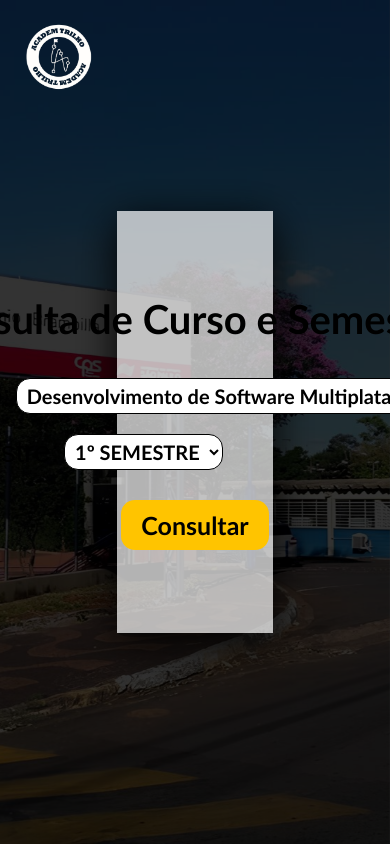
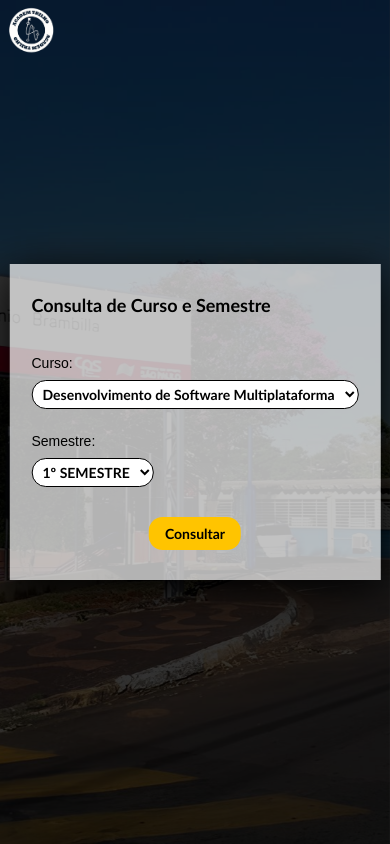
Before and after one commit to GiovaniOrtegaFatec/PI_4semAcademTrilho, a Django app: page / in a window 390 px wide; the page is wider, and only the part inside the window is pictured. Run offline with Django 5.2, Linux system fonts and the light colour scheme; some web fonts are replaced.

Commit message:
24-06-2024

```diff
--- a/PI_4sems/static/index.css
+++ b/PI_4sems/static/index.css
@@ -5,19 +5,20 @@
 
 * {
     font-family: 'Calibri', sans-serif !important;
-    margin: 0%;
+    margin: 0;
     padding: 0;
+    box-sizing: border-box;
 }
 
 .logo {
     margin-right: auto;
     background: url('/static/logo_branco.png') no-repeat;
     background-size: contain;
-    width: 20%; /* Largura da imagem do logo */
-    height: 200px; /* Altura da imagem do logo */
+    width: 20%;
+    height: 200px;
     position: absolute;
-    top: 20px; /* Distância do topo da página */
-    left: 20px; /* Distância da borda esquerda da página */
+    top: 20px;
+    left: 20px;
 }
 
 .background-image {
@@ -26,7 +27,7 @@
     height: 100%;
     left: 0;
     top: 0;
-    background: url('/static/FATEC.jpg') no-repeat center center fixed;  /* Caminho relativo a partir da pasta static */
+    background: url('/static/FATEC.jpg') no-repeat center center fixed;
     background-size: cover;
 }
 
@@ -34,7 +35,7 @@
     position: absolute;
     width: 100%;
     height: 100%;
-    background-color: rgba(0, 0, 0, 0.8); /* Cor preta com opacidade de 50% */
+    background-color: rgba(0, 0, 0, 0.8);
 }
 
 .container {
@@ -88,7 +89,7 @@ fieldset h1 {
 }
 
 .input-group label {
-    margin-right: 05px;
+    margin-right: 5px;
 }
 
 .input-group select {
@@ -108,7 +109,7 @@ fieldset h1 {
     width: fit-content;
     text-align: center;
     align-items: center;
-    background:  rgb(255, 196, 0);
+    background: rgb(255, 196, 0);
     border: none;
     border-radius: 14px;
     padding: 10px 20px;
@@ -125,3 +126,148 @@ fieldset h1 {
     background: rgb(63, 126, 63);
     color: white;
 }
+
+/* Media Queries */
+
+@media (max-width: 1200px) {
+    .container {
+        width: 60vw;
+        height: 50vh;
+    }
+
+    .logo {
+        width: 25%;
+        height: 150px;
+    }
+
+    fieldset h1 {
+        font-size: 35px;
+    }
+
+    label, .input-group select {
+        font-size: 25px;
+    }
+}
+
+@media (max-width: 992px) {
+    .container {
+        width: 70vw;
+        height: 60vh;
+    }
+
+    .logo {
+        width: 30%;
+        height: 100px;
+    }
+
+    fieldset h1 {
+        font-size: 30px;
+    }
+
+    label, .input-group select {
+        font-size: 20px;
+    }
+
+    .consultar-button {
+        font-size: 20px;
+    }
+}
+
+@media (max-width: 768px) {
+    .container {
+        width: 80vw;
+        height: 70vh;
+    }
+
+    .logo {
+        width: 35%;
+        height: 80px;
+        top: 10px;
+        left: 10px;
+    }
+
+    fieldset h1 {
+        font-size: 25px;
+    }
+
+    label, .input-group select {
+        font-size: 18px;
+    }
+
+    .consultar-button {
+        font-size: 18px;
+    }
+}
+
+@media (max-width: 576px) {
+    .container {
+        width: 90vw;
+        height: auto;
+        padding: 20px;
+    }
+
+    .logo {
+        width: 50%;
+        height: 60px;
+        top: 10px;
+        left: 10px;
+    }
+
+    fieldset h1 {
+        font-size: 20px;
+    }
+
+    label, .input-group select {
+        font-size: 16px;
+    }
+
+    .consultar-button {
+        font-size: 16px;
+    }
+
+    .input-group {
+        flex-direction: column;
+        align-items: flex-start;
+    }
+
+    .input-group label {
+        margin-bottom: 10px;
+    }
+}
+
+@media (max-width: 480px) {
+    .container {
+        width: 95vw;
+        height: auto;
+        padding: 10px;
+    }
+
+    .logo {
+        width: 60%;
+        height: 50px;
+        top: 5px;
+        left: 5px;
+    }
+
+    fieldset h1 {
+        font-size: 18px;
+    }
+
+    label, .input-group select {
+        font-size: 14px;
+    }
+
+    .consultar-button {
+        font-size: 14px;
+        padding: 8px 16px;
+    }
+
+    .input-group {
+        flex-direction: column;
+        align-items: flex-start;
+    }
+
+    .input-group label {
+        margin-bottom: 5px;
+    }
+}
--- a/PI_4sems/templates/PI_4sems/TelaPrincipal.html
+++ b/PI_4sems/templates/PI_4sems/TelaPrincipal.html
@@ -24,9 +24,9 @@
             <div class="date-time-item"> {{ hora }} </div>
         </div>
 
-        <h2>Matéria: {{materia}} </h2>
-        <h2>Professor: {{professor}} </h2>
-        <h2>Sala: {{sala}}</h2>
+        <h2>Matéria: <span>{{materia}}</span></h2>
+        <h2>Professor: <span>{{professor}}</span></h2>
+        <h2>Sala: <span>{{sala}}</span></h2>
         <div class="button-container">
             <form action="{% url 'grade_curricular' %}" method="post">
                 {% csrf_token %}
--- a/PI_4sems/templates/PI_4sems/mapa.html
+++ b/PI_4sems/templates/PI_4sems/mapa.html
@@ -11,6 +11,7 @@
 </head>
 <body>
     <div class="info-sala">
+        <img src="/static/logo_preto.png" class="logo">
         <p>Localização do(a): {{ sala }}</p>
     </div>
     <div class="image-container">
```
Also changed, not shown: PI_4sems/static/grade_curricular.css (+23 -26 lines), PI_4sems/static/mapa.css (+77 -0 lines), PI_4sems/static/telaprincipal_style.css (+121 -27 lines), fatec.db.
